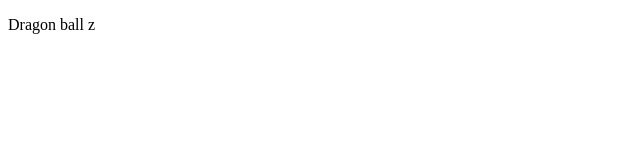
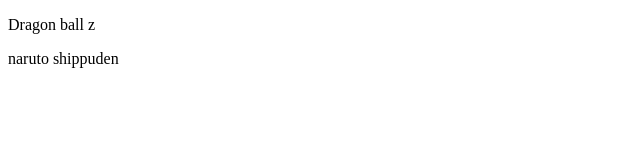
Before and after one commit to lortizlucas/Familia, a plain HTML site: page index.html in a window 1280 px wide. Shown: the whole page, without its empty margins (0-640 px from the left). Drawn offline with Linux system fonts and the light colour scheme.

Commit message:
naruto shippuden

```diff
--- a/index.html
+++ b/index.html
@@ -16,7 +16,9 @@
       <section class="dbz">
         <p>Dragon ball z</p>
       </section>
-      <section class="naruto"></section>
+      <section class="naruto">
+        <p>naruto shippuden</p>
+      </section>
       <section class="snk"></section>
       <section class="kimetsu"></section>
     </article>
```
